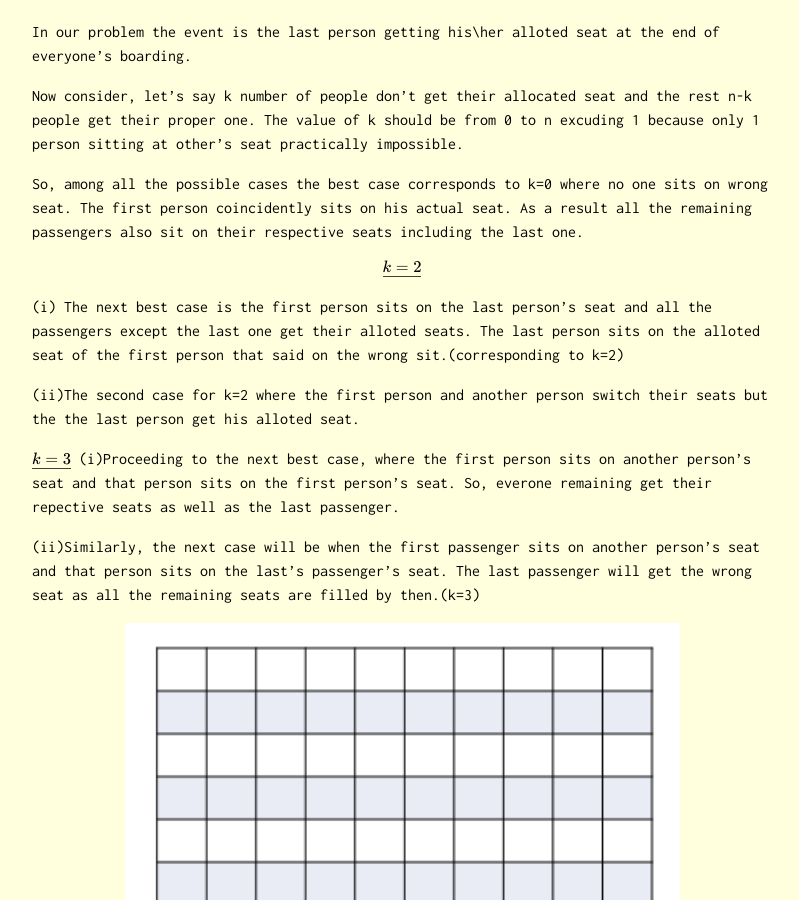
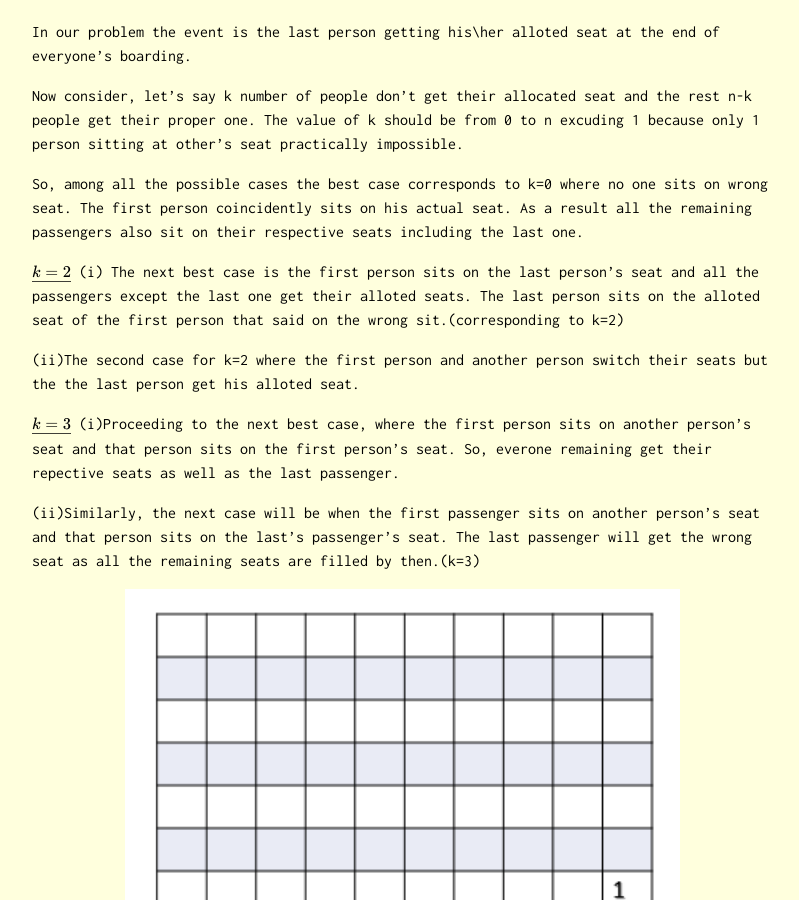
Before and after one commit to Oscuro-Phoenix/math-for-fun, a Jekyll site: the page built from _posts/2021-06-01-Problem-14.md, in a window 1280 px wide and 900 px high, scrolled down 716 px. Shown: the whole window, without its empty margins (238-1037 px from the left). Built offline with Jekyll 4.4.1, drawn with Linux system fonts in a browser that asks for light colours; formulas are drawn with MathJax 3.

Commit message:
Update 2021-06-01-Problem-14.md

```diff
--- a/_posts/2021-06-01-Problem-14.md
+++ b/_posts/2021-06-01-Problem-14.md
@@ -22,20 +22,19 @@
 
  So, among all the possible cases the best case corresponds to k=0 where no one sits on wrong seat. The first person coincidently sits on his actual seat. As a result all the remaining passengers also sit on their respective seats including the last one.
 
-$$\underline{k=2}$$
-
+$$\underline{k=2} \\$$
 (i) The next best case is the first person sits on the last person's seat and all the passengers except the last one get their alloted seats. The last person sits on the alloted seat of the first person that said on the wrong sit.(corresponding to k=2)
 
 (ii)The second case for k=2 where the first person and another person switch their seats but the the last person get his alloted seat.
 
-$$\underline{k=3}$$
+$$\underline{k=3} \\$$
 (i)Proceeding to the next best case, where the first person sits on another person's seat and that person sits on the first person's seat. So, everone remaining get their repective seats as well as the last passenger.
 
 (ii)Similarly, the next case will be when the first passenger sits on another person's seat and that person sits on the last's passenger's seat. The last passenger will get the wrong seat as all the remaining seats are filled by then.(k=3)
 
-<center><img style=" display: block; margin-left: auto; margin-right: auto;width: 75%;" src="../assets/Prob14_fig1.png"></center>
-<center><img style=" display: block; margin-left: auto; margin-right: auto;width: 75%;" src="../assets/Prob14_fig2.png"></center>
-<center><img style=" display: block; margin-left: auto; margin-right: auto;width: 75%;" src="../assets/Prob14_fig2.png"></center>
+<center><img style=" display: block; margin-left: auto; margin-right: auto;width: 75%;" src="../assets/Prob14_fig1.PNG"></center>
+<center><img style=" display: block; margin-left: auto; margin-right: auto;width: 75%;" src="../assets/Prob14_fig2.PNG"></center>
+<center><img style=" display: block; margin-left: auto; margin-right: auto;width: 75%;" src="../assets/Prob14_fig2.PNG"></center>
 
 So, in general in ease case k people fall into a loop where they sits in each other's seats. But the remaining people get to sit on their repective ones. There is two possible cases for each of the remaining values of k in which exactly half cases leads to the correct seat for the last person. So the total number of cases =$$1+1+2*(n-2)=2n-2$$ and the event A occurs in $$n-1(1+n-2)$$ cases.
 
```
